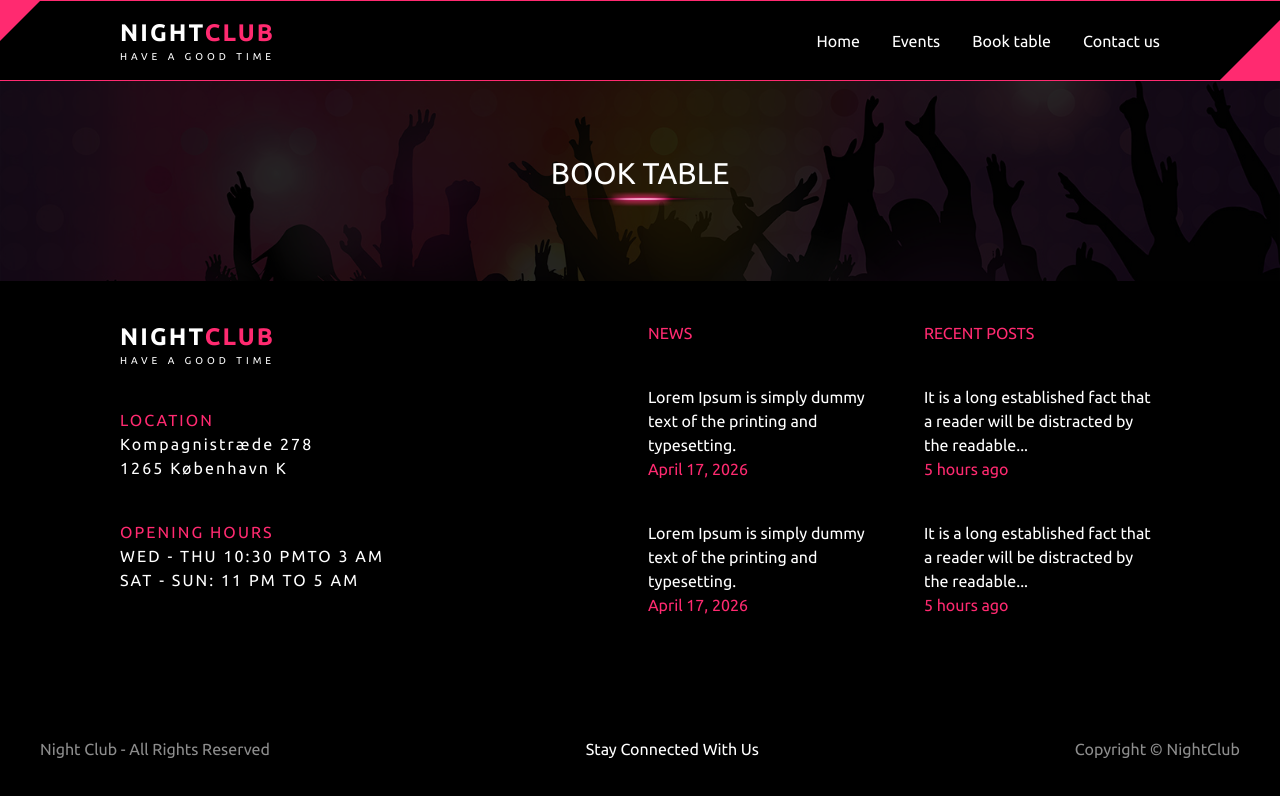
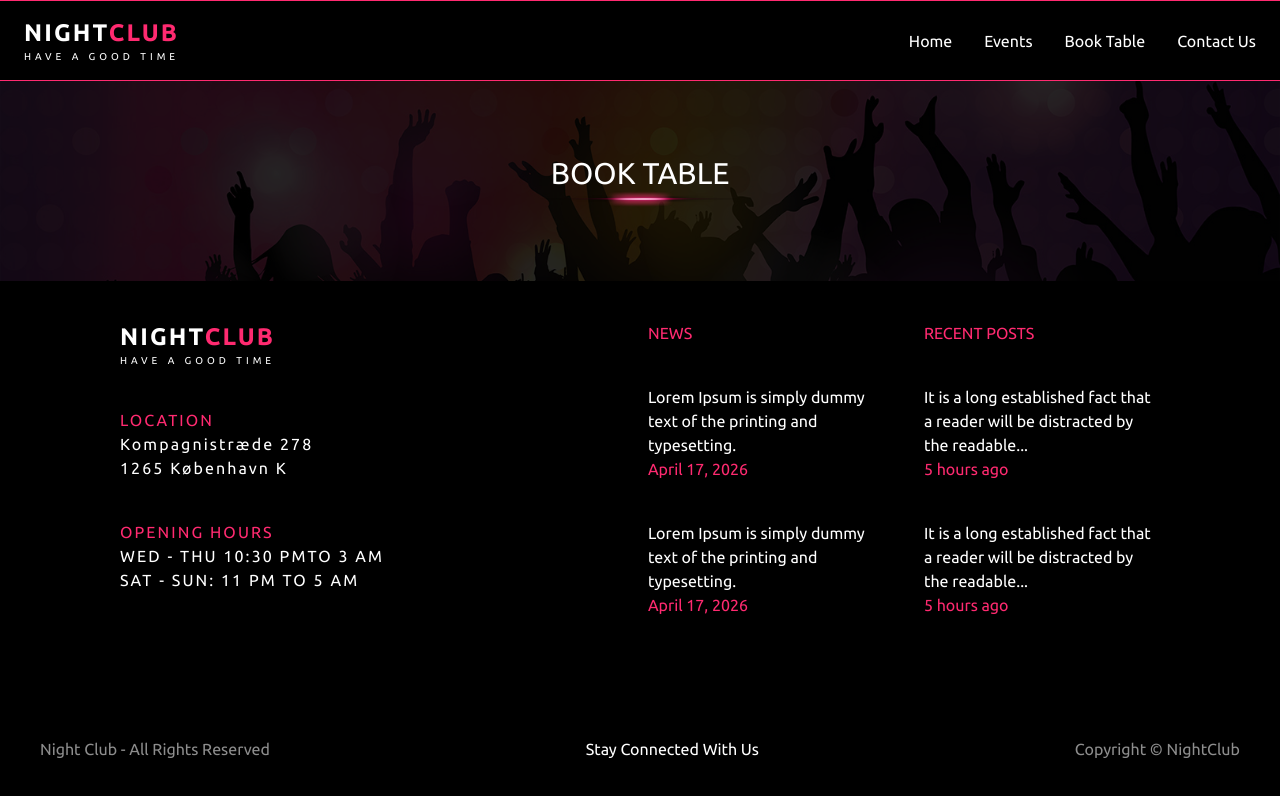
Before and after one commit to gami0001/gajol, a Next.js app: page /book in a window 1280 px wide. Shown: the top 796 px of the page. Built offline with nearby package versions, Linux system fonts and the light colour scheme.

Commit message:
popover api done

```diff
--- a/src/components/Nav.jsx
+++ b/src/components/Nav.jsx
@@ -1,39 +1,74 @@
+"use client";
+
+import Link from "next/link";
+
 const Nav = () => {
   return (
-    <header className="flex justify-between items-center px-30 py-4 border-y sticky top-0 z-50 border-primary-500" style={{ background: "var(--background)" }}>
-      <div
-        className="absolute top-0 left-0 w-10 h-10 bg-primary-500"
-        style={{
-          clipPath: "polygon(0 0, 100% 0, 0 100%)",
-        }}
-      />
+    <header className="sticky top-0 z-50 border-y border-primary-500 bg-black px-6 py-4">
+      <div className="flex items-center justify-between">
+        <div className="flex flex-col tracking-[0.13em]">
+          <h2 className="text-2xl font-bold text-white">
+            NIGHT<span className="text-primary-500">CLUB</span>
+          </h2>
 
-      <div
-        className="absolute bottom-0 right-0 w-15 h-15 bg-primary-500"
-        style={{
-          clipPath: "polygon(100% 100%, 100% 0, 0 100%)",
-        }}
-      />
-      <div className="flex flex-col tracking-[0.13em]">
-        <h2 className="text-2xl font-bold">
-          NIGHT<span className="text-primary-500">CLUB</span>
-        </h2>
-        <h3 className="text-[10px] tracking-[0.4em]">HAVE A GOOD TIME</h3>
+          <h3 className="text-[10px] tracking-[0.4em] text-white">HAVE A GOOD TIME</h3>
+        </div>
+
+        <nav className="hidden md:block">
+          <ul className="flex gap-8 text-white">
+            <li>
+              <Link href="/">Home</Link>
+            </li>
+
+            <li>
+              <Link href="/events">Events</Link>
+            </li>
+
+            <li>
+              <Link href="/book">Book Table</Link>
+            </li>
+
+            <li>
+              <Link href="/contact">Contact Us</Link>
+            </li>
+          </ul>
+        </nav>
+
+        <button popoverTarget="mobile-menu" className="text-3xl text-white md:hidden">
+          ☰
+        </button>
       </div>
 
-      <nav>
-        <ul className="flex gap-8">
+      <nav
+        id="mobile-menu"
+        popover="auto"
+        className="
+    fixed inset-0
+    h-dvh w-dvw
+    bg-black/90
+    text-white
+    m-0 p-0
+  "
+      >
+        <div className="absolute top-6 right-6">
+          <button popoverTarget="mobile-menu" popoverTargetAction="hide" className="text-4xl">
+            ✕
+          </button>
+        </div>
+
+        {/* CENTER LINKS */}
+        <ul className="flex h-full flex-col items-center justify-center gap-10 text-3xl">
           <li>
-            <a href="/">Home</a>
+            <Link href="/">Home</Link>
           </li>
           <li>
-            <a href="/events">Events</a>
+            <Link href="/events">Events</Link>
           </li>
           <li>
-            <a href="/book">Book table</a>
+            <Link href="/book">Book Table</Link>
           </li>
           <li>
-            <a href="/contact">Contact us</a>
+            <Link href="/contact">Contact Us</Link>
           </li>
         </ul>
       </nav>
```
